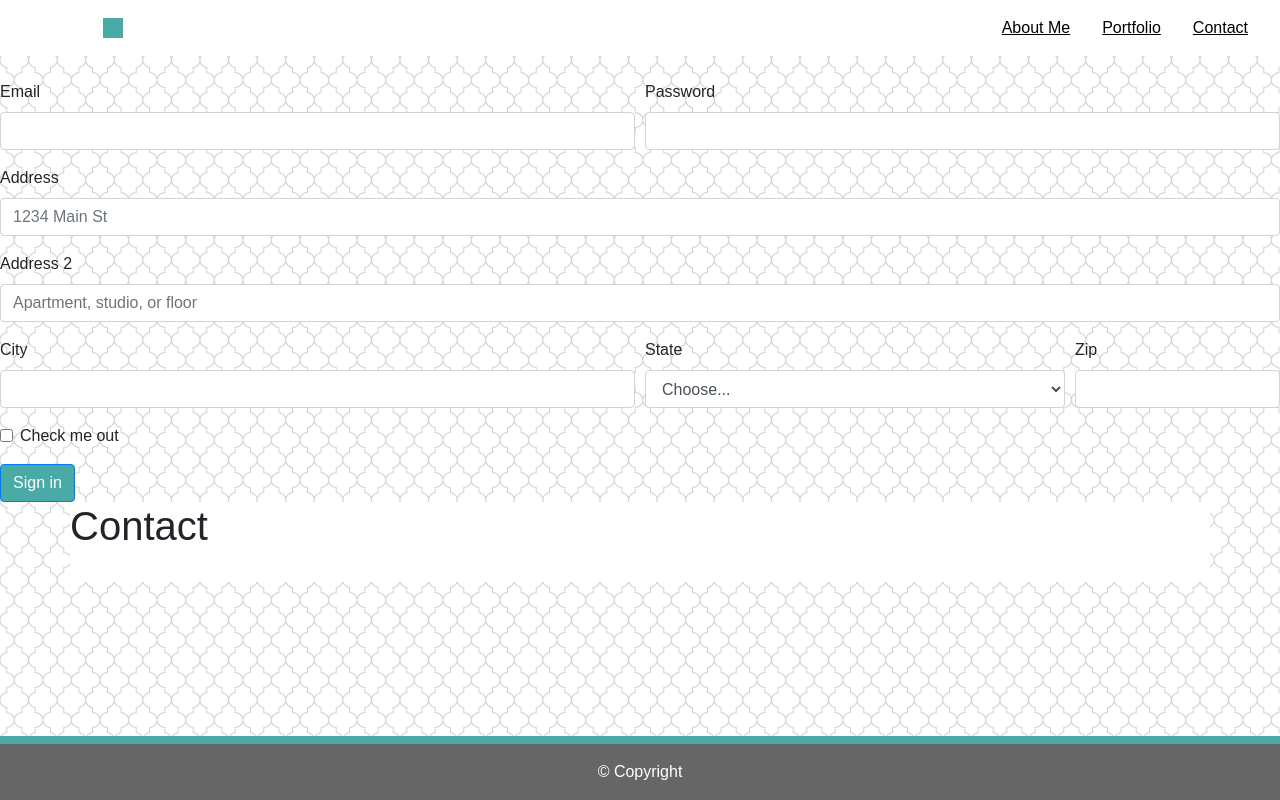
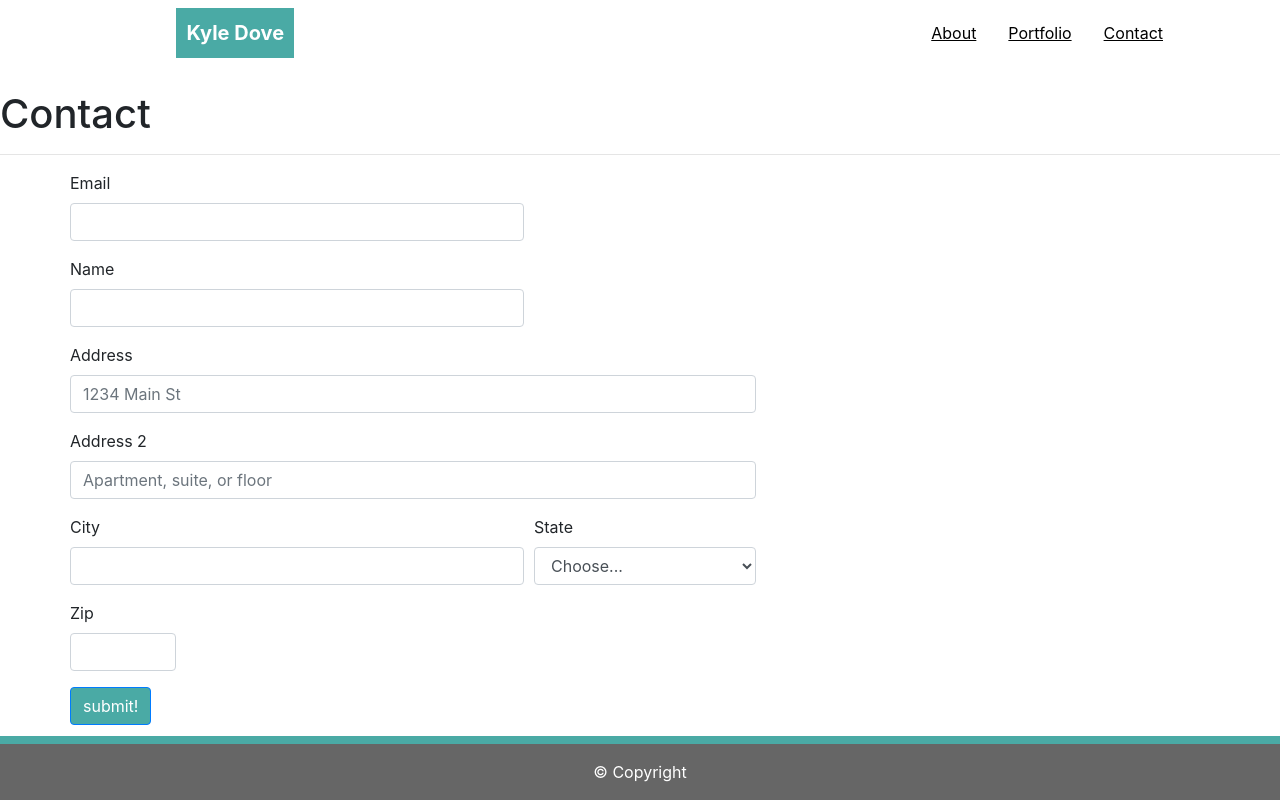
Before and after one commit to kdove/project32020, a plain HTML site: page contact.html in a window 1280 px wide. Drawn offline with nearby package versions, Linux system fonts and the light colour scheme.

Commit message:
all changes made per Jon this now meets the exact spec per the project requirements

```diff
--- a/assets/css/style.css
+++ /dev/null
@@ -1,51 +0,0 @@
-/* the body custom styleing */
-body {
-  background-image: url(/assets/images/hotel-wallpaper.jpg);
-  font-family: "Arial", "Helvetica Neue", Helvetica, sans-serif;
-}
-/* the navbar-brand style */
-.navbar-brand {
-  background-color: #4aaaa5;
-  padding: 10px;
-  color: white;
-  margin-left: 7%;
-  font-weight: bolder;
-}
-/* the navbar stle */
-.navbar {
-  background-color: white;
-}
-/* use this style for my container class */
-.container {
-  background-color: white;
-  margin: 0 auto;
-}
-
-/* hope this makes footer stick for each page */
-footer {
-  background-color: #666666;
-  color: white;
-  border-top: 8px solid #4aaaa5;
-  width: 100%;
-}
-
-#aboutme {
-  width: 100%;
-  color: #4aaaa5;
-  border-bottom: #dddddd 2px solid;
-  padding-bottom: 20px;
-  padding-top: 20px;
-  padding-left: 20px;
-  margin-top: 0px;
-  font-size: 30px;
-  font-family: "Georgia", Times, "Times New Roman", serif;
-}
-/* nav-links black text with underline decoration styling */
-.nav-link {
-  color: black;
-  text-decoration: underline;
-}
-/* this will be the primarry button in the navbar with my name */
-.btn-primary {
-  background-color: #4aaaa5;
-}
--- a/contact.html
+++ b/contact.html
@@ -2,58 +2,87 @@
 <html lang="en">
   <head>
     <!-- html meta tags  -->
-<meta charset="utf-8">
-<meta name="viewport" content="width=device-width, initial-scale=1, shrink-to-fit=no">
+    <meta charset="utf-8" />
+    <meta
+      name="viewport"
+      content="width=device-width, initial-scale=1, shrink-to-fit=no"
+    />
     <!-- Bootstrap CSS -->
-<link rel="stylesheet" href="https://stackpath.bootstrapcdn.com/bootstrap/4.4.1/css/bootstrap.min.css" integrity="sha384-Vkoo8x4CGsO3+Hhxv8T/Q5PaXtkKtu6ug5TOeNV6gBiFeWPGFN9MuhOf23Q9Ifjh" crossorigin="anonymous">
-<link rel="stylesheet" href="css\style.css">
+    <link
+      rel="stylesheet"
+      href="https://stackpath.bootstrapcdn.com/bootstrap/4.4.1/css/bootstrap.min.css"
+      integrity="sha384-Vkoo8x4CGsO3+Hhxv8T/Q5PaXtkKtu6ug5TOeNV6gBiFeWPGFN9MuhOf23Q9Ifjh"
+      crossorigin="anonymous"
+    />
+    <link rel="stylesheet" href="css\style.css" />
     <!-- doc title -->
     <title>Contact!</title>
   </head>
-<!-- end of doc html head begi writing navbar -->
+  <body>
+    <div class="container">
+      <!-- Responsive nav bar -->
       <nav class="navbar navbar-expand-sm-md-lg">
-    <a class="navbar-brand" Kyle Dove></a>
-    <!-- navbar brand is above and below class to justify all links on the right sife of the navbar -->
+        <div class="navbar-brand">Kyle Dove</div>
+        <!-- navbar moving all links to right -->
         <div class="d-flex justify-content-end">
-      <!-- item-one -->
+          <!-- id" tags can be used for accesibility features in the future -->
+          <id navbarcontent></id>
+        </div>
+        <!-- allign items to right in navbar -->
+        <div class="d-flex align-items-end" id="navbar-links">
           <div class="nav-item">
-        <a class="nav-link" href="index.html"> About Me</a>
+            <a class="nav-link" href="index.html">About</a>
           </div>
-      <!-- item-two -->
           <div class="nav-item">
             <a class="nav-link" href="portfolio.html">Portfolio</a>
           </div>
-      <!-- item-three -->
           <div class="nav-item">
             <a class="nav-link" href="contact.html">Contact</a>
           </div>
         </div>
       </nav>
+    </div>
+    </nav>
     <!-- adding spacing between navbar and main content -->
-  <br>
+    <br />
+    <!-- this is my main container for my content -->
+    <h1>Contact</h1>
+    <hr />
+    <div class="container">
+      <div class="row">
         <form>
           <div class="form-row">
-      <div class="form-group col-md-6">
+            <div class="form-group col-md-8">
               <label for="inputEmail4">Email</label>
-        <input type="email" class="form-control" id="inputEmail4">
+              <input type="email" class="form-control" id="inputEmail4" />
             </div>
-      <div class="form-group col-md-6">
-        <label for="inputPassword4">Password</label>
-        <input type="password" class="form-control" id="inputPassword4">
+            <div class="form-group col-md-8">
+              <label for="inputName">Name</label>
+              <input type="Name" class="form-control" id="inputName" />
             </div>
           </div>
           <div class="form-group">
             <label for="inputAddress">Address</label>
-      <input type="text" class="form-control" id="inputAddress" placeholder="1234 Main St">
+            <input
+              type="text"
+              class="form-control"
+              id="inputAddress"
+              placeholder="1234 Main St"
+            />
           </div>
           <div class="form-group">
             <label for="inputAddress2">Address 2</label>
-      <input type="text" class="form-control" id="inputAddress2" placeholder="Apartment, studio, or floor">
+            <input
+              type="text"
+              class="form-control"
+              id="inputAddress2"
+              placeholder="Apartment, suite, or floor"
+            />
           </div>
           <div class="form-row">
-      <div class="form-group col-md-6">
+            <div class="form-group col-md-8">
               <label for="inputCity">City</label>
-        <input type="text" class="form-control" id="inputCity">
+              <input type="text" class="form-control" id="inputCity" />
             </div>
             <div class="form-group col-md-4">
               <label for="inputState">State</label>
@@ -64,30 +93,19 @@
             </div>
             <div class="form-group col-md-2">
               <label for="inputZip">Zip</label>
-        <input type="text" class="form-control" id="inputZip">
+              <input type="text" class="form-control" id="inputZip" />
             </div>
           </div>
-    <div class="form-group">
-      <div class="form-check">
-        <input class="form-check-input" type="checkbox" id="gridCheck">
-        <label class="form-check-label" for="gridCheck">
-          Check me out
-        </label>
+          <button type="submit" class="btn btn-primary">submit!</button>
+        </form>
       </div>
-    </div>
-    <button type="submit" class="btn btn-primary">Sign in</button>
-  </form>
-    <!-- this is my main container for my content -->
-  <div class="container col-8-sm-md-lg">
-    <!-- first row -->
-    <div class="row">
-      <h1>Contact</h1>
-    </div>
-    <br>
+    <br />
+    <hr />
     <!-- Footer -->
     <footer class="page-footer font-small fixed-bottom">
       <div class="footer-copyright text-center py-3">
         © Copyright
       </div>
     </footer>
+  </body>
 </html>
--- a/css/style.css
+++ b/css/style.css
@@ -1,6 +1,6 @@
 /* the body custom styleing */
-body {
-  background-image: url(/assets/images/hotel-wallpaper.jpg);
+.body {
+  background: url(assets\images\hotel-wallpaper.jpg);
   font-family: "Arial", "Helvetica Neue", Helvetica, sans-serif;
 }
 /* the navbar-brand style */
@@ -17,7 +17,6 @@ body {
 }
 /* use this style for my container class */
 .container {
-  background-color: white;
   margin: 0 auto;
 }
 
```
Also changed, not shown: index.html (+8 -9 lines), portfolio.html (+10 -10 lines). Lines whose indentation alone changed are shown as unchanged.
